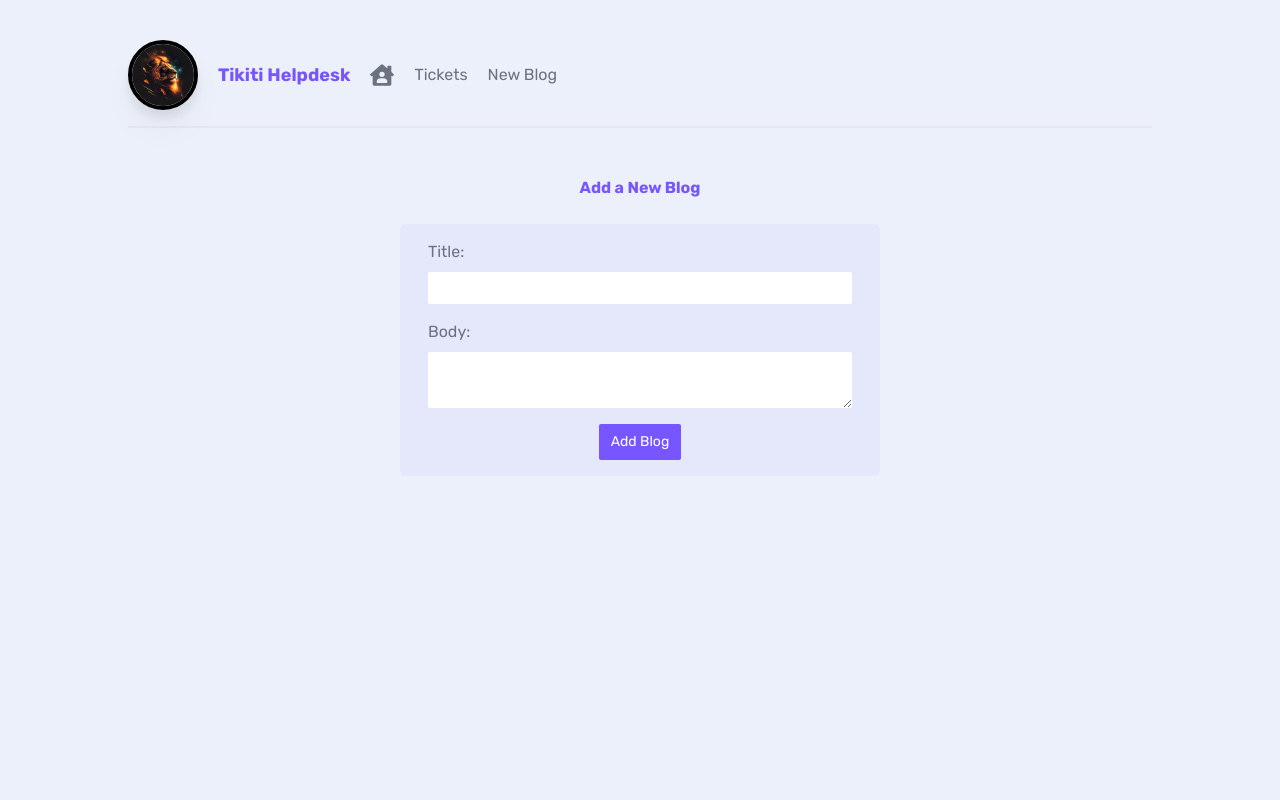
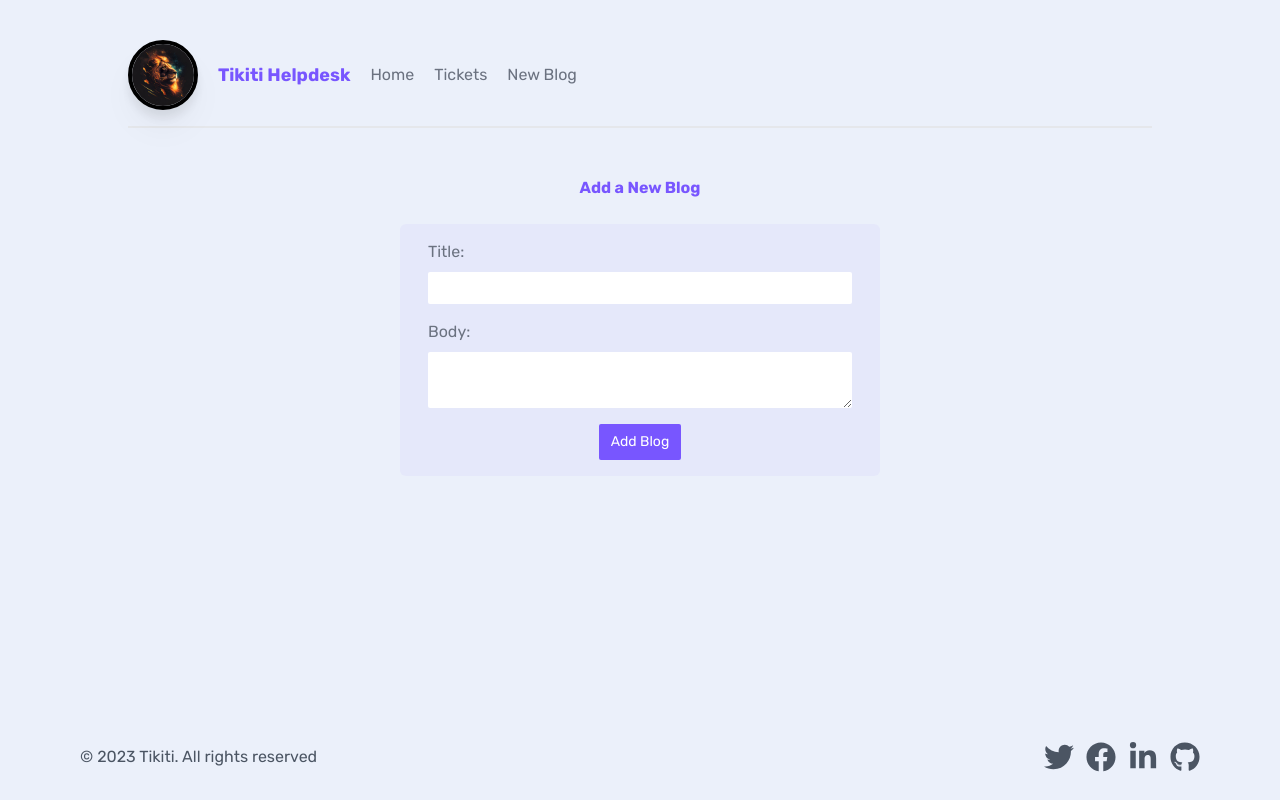
Before and after one commit to iamchacha021/next-ticket-frontend, a Next.js app: page /create-blog in a window 1280 px wide. Built offline with nearby package versions, Linux system fonts and the light colour scheme.

Commit message:
Add icons on the footer

```diff
--- a/app/components/Footer.jsx
+++ b/app/components/Footer.jsx
@@ -1,10 +1,10 @@
 import Link from "next/link";
-import {FaLinkedinIn, FaFacebook} from 'react-icons/fa'
+import {FaLinkedinIn, FaFacebook, FaTwitter, FaGithub} from 'react-icons/fa'
 
 export default function Footer() {
   return (
 
-    <footer class="flex flex-wrap justify-between items-center py-3 my-4 border-t">
+    <footer class="flex flex-wrap justify-between items-center py-3 my-4">
         <div class="w-full md:w-4/12 flex items-center">
             <Link href="/" class="mb-3 md:mb-0 text-gray-600 text-decoration-none flex items-center">
 
@@ -13,9 +13,10 @@ export default function Footer() {
         </div>
 
         <ul class="flex w-full md:w-4/12 justify-end list-none">
-            <li class="ms-3"><Link href="#" class="text-gray-600"><FaLinkedinIn /> </Link></li>
-
-            <li class="ms-3"><Link href="#" class="text-gray-600"> <FaFacebook /> </Link></li>
+            <li class="ms-3 text-3xl"><Link href="https://twitter.com/" class="text-gray-600"><FaTwitter /> </Link></li>
+            <li class="ms-3 text-3xl"><Link href="https://www.facebook.com/" class="text-gray-600"> <FaFacebook /> </Link></li>
+            <li class="ms-3 text-3xl"><Link href="https://www.linkedin.com/in/emmanuel-chacha-a7414a248/" class="text-gray-600"><FaLinkedinIn /> </Link></li>
+            <li class="ms-3 text-3xl"><Link href="https://github.com/iamchacha021" class="text-gray-600"><FaGithub /> </Link></li>
         </ul>
     </footer>
 
--- a/app/components/Navbar.jsx
+++ b/app/components/Navbar.jsx
@@ -1,7 +1,7 @@
 import Image from "next/image";
 import Link from "next/link";
 import Logo from './lion.jpg'
-import { FaHouseUser } from "react-icons/fa";
+
 
 
 export default function Navbar() {
@@ -16,7 +16,7 @@ export default function Navbar() {
           placeholder="blur"
         />
         <h1>Tikiti Helpdesk</h1>
-        <Link href='/' className="text-2xl "><FaHouseUser /></Link>
+        <Link href='/'>Home</Link>
         <Link href='/tickets'>Tickets</Link>
         <Link href='/create-blog'>New Blog</Link>
     </nav>
--- a/app/globals.css
+++ b/app/globals.css
@@ -138,3 +138,12 @@ body {
       absolute bottom-0 right-0
       rounded-tl-md;
   }
+
+  footer {
+    padding: 5rem;
+    border-top: turquoise 2rem;
+    position: fixed;
+    bottom: 0;
+    left: 0;
+    right: 0;
+  }
--- a/app/layout.jsx
+++ b/app/layout.jsx
@@ -18,7 +18,7 @@ export default function RootLayout({ children }) {
       <body className={rubik.className}>
         <Navbar />
         {children}
-        {/* <Footer /> */}
+        <Footer />
       </body>
     </html>
   )
```
